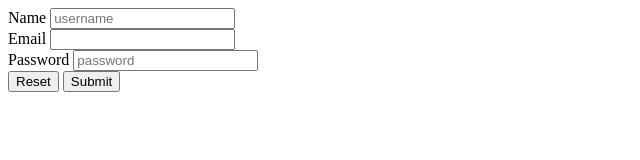
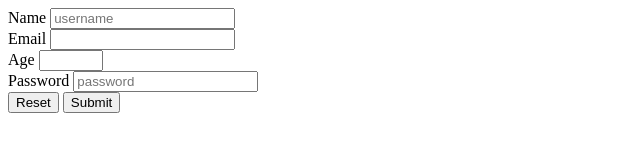
Before and after one commit to Theuri0411/form, a plain HTML site: page index.html in a window 1280 px wide. Shown: the whole page, without its empty margins (0-640 px from the left). Drawn offline with Linux system fonts and the light colour scheme.

Commit message:
added age div

```diff
--- a/index.html
+++ b/index.html
@@ -20,6 +20,10 @@
             <input type="email" name="email" id="email" required />
         </div>
         <div>
+            <label for="age">Age</label>
+            <input type="number" name="age" id="age" min="1" max="150" />
+        </div>
+        <div>
             <label for="password" id="password">Password
           <input
             type="password"
```
